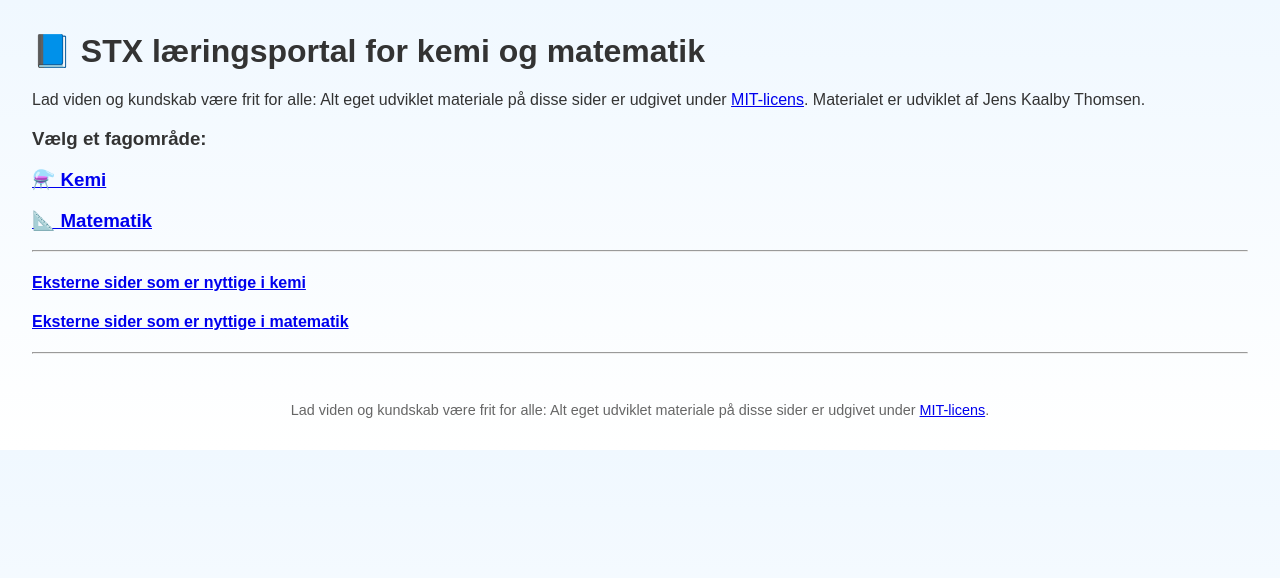
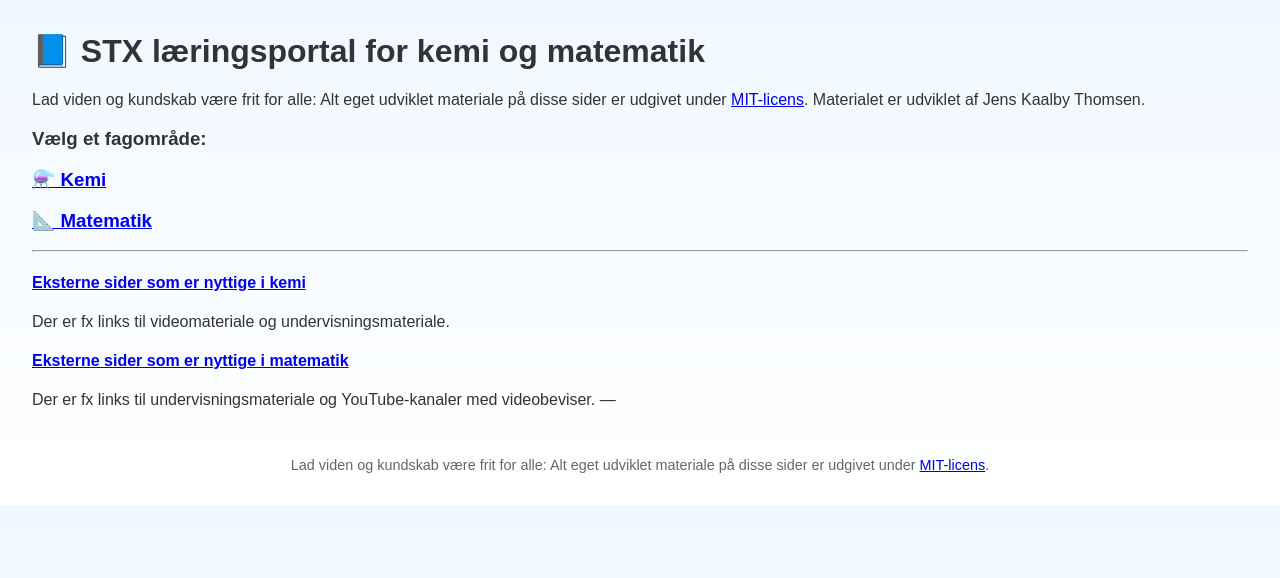
Before and after one commit to jenskaalby/matkem, a Jekyll site: the page built from index.md, in a window 1280 px wide. Shown: the top 578 px of the page. Built offline with Jekyll 4.4.1, drawn with Linux system fonts in a browser that asks for light colours.

Commit message:
Update index.md

```diff
--- a/index.md
+++ b/index.md
@@ -15,6 +15,8 @@ Lad viden og kundskab være frit for alle: Alt eget udviklet materiale på disse
 ---
 
 #### [Eksterne sider som er nyttige i kemi](./ekst_kem/index.md)
+Der er fx links til videomateriale og undervisningsmateriale.
 
 #### [Eksterne sider som er nyttige i matematik](./ekst_mat/index.md)
+Der er fx links til undervisningsmateriale og YouTube-kanaler med videobeviser.
 ---
```
